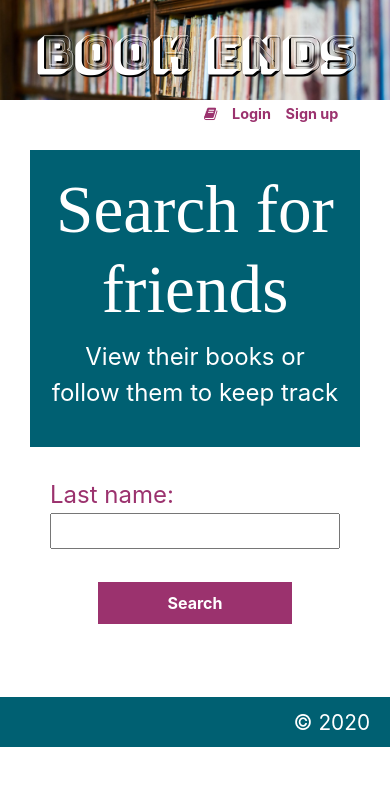
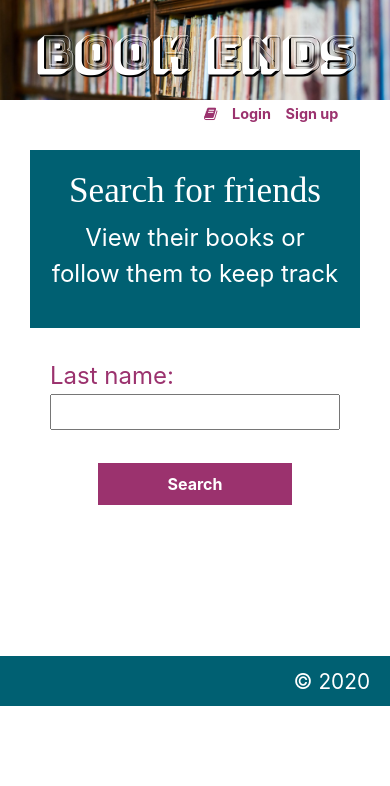
Before and after one commit to cgroark/book-ends, a React (Create React App) app: page /friendsbooks in a window 390 px wide. Shown: the top 786 px of the page. Built offline with nearby package versions, Linux system fonts and the light colour scheme; a web font is replaced by a local one.

Commit message:
heading sizes

```diff
--- a/src/index.scss
+++ b/src/index.scss
@@ -781,7 +781,7 @@ form.search-form{
       top: 240px;
     }
     .main-top-section h1 {
-      font-size: 4.2rem;
+      font-size: 2.2rem;
     }
   }
 }
```
